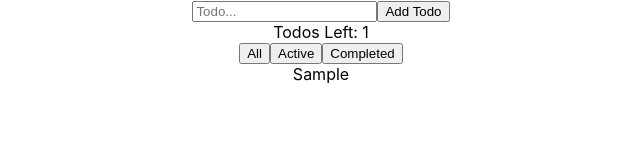
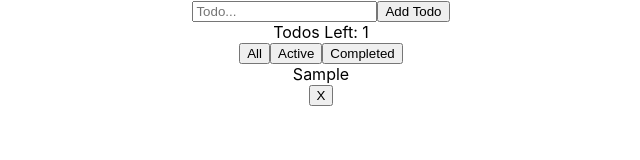
Before and after one commit to Rmartinez2020/todoApp, a React (Create React App) app: page / in a window 1280 px wide. Both pictures are taken after typing "Sample" into the empty fields and a click on the button "Add Todo". Shown: the top 160 px of the page, without its empty margins (319-959 px from the left). Built offline with nearby package versions, Linux system fonts and the light colour scheme.

Commit message:
todos can now be deleted by button

```diff
--- a/src/components/Todo.js
+++ b/src/components/Todo.js
@@ -1,13 +1,18 @@
 // === Dependencies ===
 import React from 'react';
 
-function Todo (props){
-    return <div
-    style= {{
-        textDecoration: props.todo.complete ? "line-through" : ""
-    }}
-    onClick={props.toggleStatus}
-    >{props.todo.text}</div>
+function Todo(props) {
+    return (
+        <div>
+            <div
+                style={{
+                    textDecoration: props.todo.complete ? "line-through" : ""
+                }}
+                onClick={props.toggleStatus}
+            >{props.todo.text}</div>
+            <button onClick={props.delete}>X</button>
+        </div>
+    )
 }
 
 export default Todo;
--- a/src/components/TodoList.js
+++ b/src/components/TodoList.js
@@ -35,6 +35,13 @@ class TodoList extends React.Component {
             })
         });
     };
+
+    /* create function that will delete a todo */
+    deleteTodo = id => {
+        this.setState({
+            todos: this.state.todos.filter(todo => todo.id !==id)
+        })
+    }
 
     /* create function that will change the state of displayed */
     changeDisplayed = (str) => {
@@ -74,7 +81,13 @@ class TodoList extends React.Component {
                     <button onClick={() => this.changeDisplayed("completed")} >Completed</button>
                 </div>
                 {/* map over todos in the state to display to page */}
-                {todos.map(todo => { return <Todo key={todo.id} toggleStatus={() => this.toggleStatus(todo.id)} todo={todo} /> })}
+                {todos.map(todo => {
+                    return <Todo
+                        key={todo.id}
+                        toggleStatus={() => this.toggleStatus(todo.id)}
+                        todo={todo}
+                        delete={() => this.deleteTodo(todo.id)} />
+                })}
             </div>
         )
     }
```
